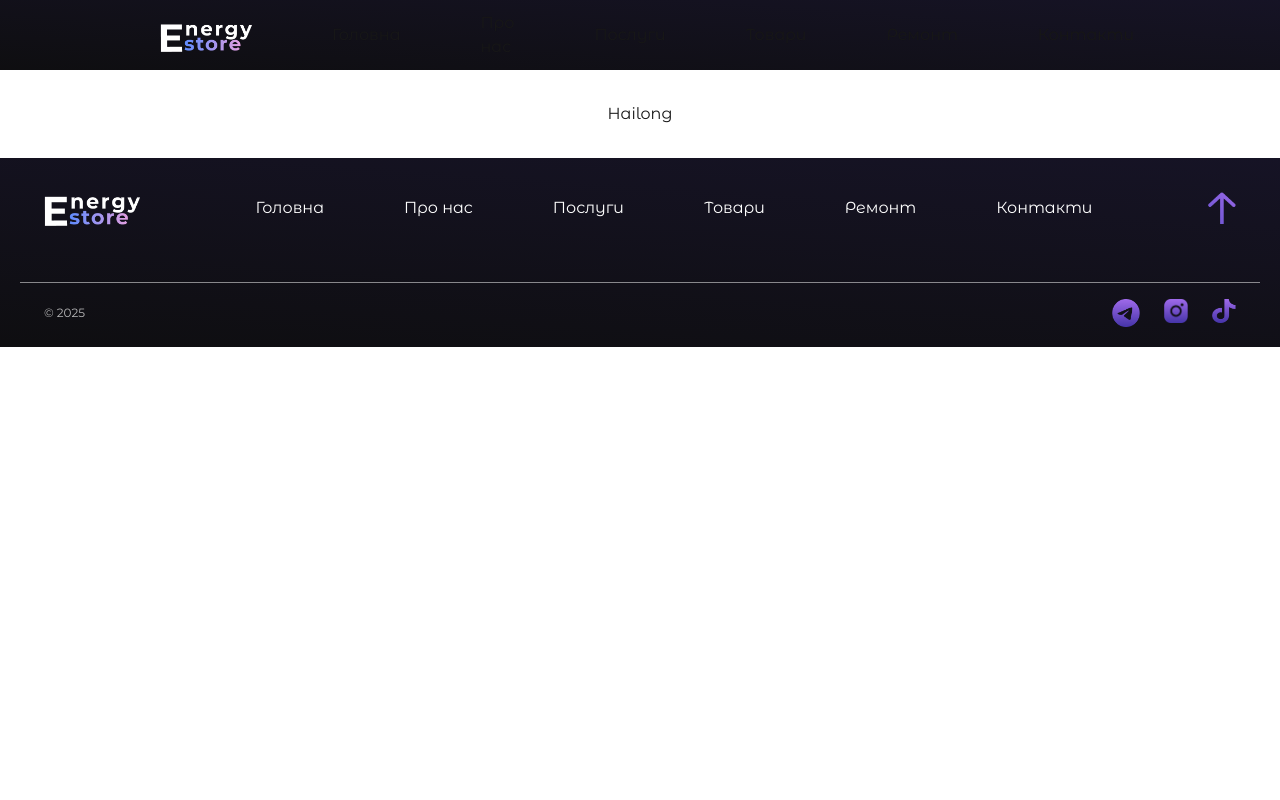
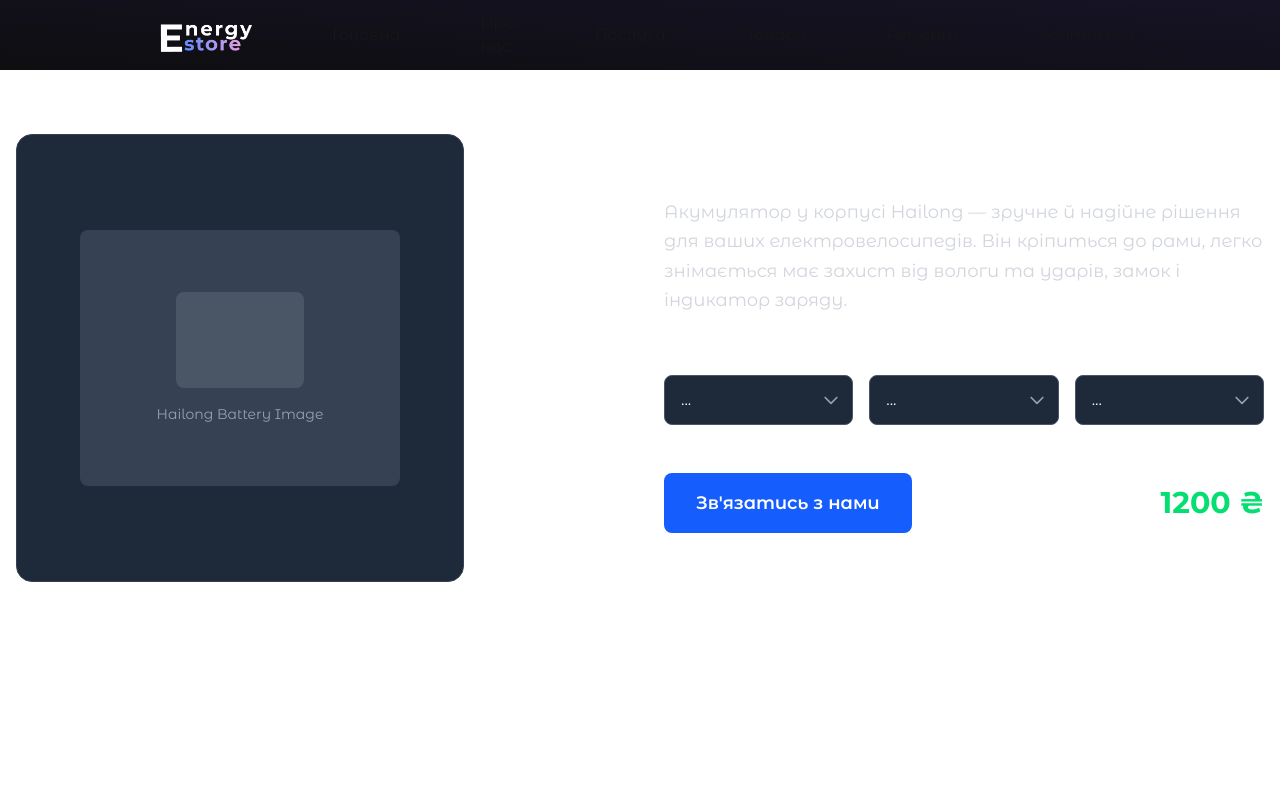
Before and after one commit to TTcee/EnergyStore1, a Next.js app: page /products/Hailong in a window 1280 px wide. Shown: the top 800 px of the page. Built offline with nearby package versions, Linux system fonts and the light colour scheme.

Commit message:
add Hailong page

```diff
--- a/src/app/products/Hailong/page.tsx
+++ b/src/app/products/Hailong/page.tsx
@@ -1,9 +1,214 @@
-import React from "react";
+"use client";
+
+import React, { useState, useEffect } from "react";
+
+interface Option {
+  id: string;
+  label: string;
+  value: string;
+}
+
+interface Configuration {
+  hailong: string;
+  model: string;
+  voltage: string;
+  capacity: string;
+  price: number;
+}
+
+// Повний список конфігурацій
+const configurations: Configuration[] = [
+  // Lion
+  { model: "Lion", hailong: "Hailong 65", voltage: "36V", capacity: "10Ah", price: 1000 },
+  { model: "Lion", hailong: "Hailong 65", voltage: "36V", capacity: "15Ah", price: 1200 },
+  { model: "Lion", hailong: "Hailong 65", voltage: "36V", capacity: "20Ah", price: 1400 },
+  { model: "Lion", hailong: "Hailong 65", voltage: "48V", capacity: "10Ah", price: 1300 },
+  { model: "Lion", hailong: "Hailong 65", voltage: "48V", capacity: "15Ah", price: 1500 },
+  { model: "Lion", hailong: "Hailong 65", voltage: "48V", capacity: "20Ah", price: 1700 },
+
+  { model: "Lion", hailong: "Hailong 80", voltage: "36V", capacity: "25Ah", price: 1800 },
+  { model: "Lion", hailong: "Hailong 80", voltage: "36V", capacity: "30Ah", price: 2000 },
+  { model: "Lion", hailong: "Hailong 80", voltage: "48V", capacity: "25Ah", price: 2200 },
+
+  // LiFePo4
+  { model: "LiFePo4", hailong: "Hailong 65", voltage: "36V", capacity: "6Ah", price: 1100 },
+  { model: "LiFePo4", hailong: "Hailong 80", voltage: "36V", capacity: "12Ah", price: 900 },
+];
 
 const Product1Page = () => {
+  const [selectedModel, setSelectedModel] = useState<string>("");
+  const [selectedVoltage, setSelectedVoltage] = useState<string>("");
+  const [selectedCapacity, setSelectedCapacity] = useState<string>("");
+  const [currentPrice, setCurrentPrice] = useState<number>(1200);
+
+  const models: Option[] = [
+    { id: "lion", label: "Lion", value: "Lion" },
+    { id: "lifepo4", label: "LiFePo4", value: "LiFePo4" },
+  ];
+
+  // Доступні напруги після вибору моделі
+  const availableVoltages = selectedModel
+    ? Array.from(
+        new Set(
+          configurations
+            .filter(c => c.model === selectedModel)
+            .map(c => c.voltage)
+        )
+      )
+    : [];
+
+  // Доступні ємності після вибору моделі та напруги
+  const availableCapacities = selectedModel && selectedVoltage
+    ? configurations
+        .filter(c => c.model === selectedModel && c.voltage === selectedVoltage)
+        .map(c => c.capacity)
+    : [];
+
+  // Поточний Hailong
+  const currentHailong = selectedModel && selectedVoltage && selectedCapacity
+    ? configurations.find(
+        c =>
+          c.model === selectedModel &&
+          c.voltage === selectedVoltage &&
+          c.capacity === selectedCapacity
+      )?.hailong
+    : "";
+
+  // Приклад обчислення ціни (можна замінити на реальні)
+      useEffect(() => {
+  if (selectedModel && selectedVoltage && selectedCapacity) {
+    const config = configurations.find(
+      c => c.model === selectedModel &&
+           c.voltage === selectedVoltage &&
+           c.capacity === selectedCapacity
+    );
+    if (config) {
+      setCurrentPrice(config.price);
+    }
+  }
+}, [selectedModel, selectedVoltage, selectedCapacity]);
+
+  const SelectDropdown = ({
+    label,
+    value,
+    options,
+    onChange,
+    placeholder
+  }: {
+    label: string;
+    value: string;
+    options: string[];
+    onChange: (value: string) => void;
+    placeholder: string;
+  }) => (
+    <div className="flex flex-col">
+      <label className="text-white text-sm mb-2 font-medium">{label}</label>
+      <div className="relative">
+        <select
+          value={value}
+          onChange={(e) => onChange(e.target.value)}
+          className="w-full bg-gray-800 border border-gray-600 rounded-lg px-4 py-3 text-white appearance-none cursor-pointer hover:border-gray-500 focus:border-blue-500 focus:outline-none transition-colors"
+        >
+          <option value="" disabled>
+            {placeholder}
+          </option>
+          {options.map((val) => (
+            <option key={val} value={val}>
+              {val}
+            </option>
+          ))}
+        </select>
+        <div className="absolute inset-y-0 right-0 flex items-center pr-3 pointer-events-none">
+          <svg className="w-5 h-5 text-gray-400" fill="none" stroke="currentColor" viewBox="0 0 24 24">
+            <path strokeLinecap="round" strokeLinejoin="round" strokeWidth={2} d="M19 9l-7 7-7-7" />
+          </svg>
+        </div>
+      </div>
+    </div>
+  );
+
   return (
-    <div style={{ padding: "2rem", textAlign: "center" }}>
-      <h1>Hailong</h1>
+    <div className="min-h-screen py-16 px-4">
+      <div className="max-w-7xl mx-auto">
+        <div className="grid grid-cols-1 lg:grid-cols-2 gap-12 items-start">
+          <div className="flex justify-center lg:justify-start">
+            <div className="bg-gray-800 border border-gray-700 rounded-2xl p-8 max-w-md w-full">
+              <div className="aspect-square flex items-center justify-center">
+                <div className="w-80 h-64 bg-gray-700 rounded-lg flex items-center justify-center">
+                  <div className="text-center">
+                    <div className="w-32 h-24 bg-gray-600 rounded-lg mx-auto mb-4"></div>
+                    <p className="text-gray-400 text-sm">Hailong Battery Image</p>
+                  </div>
+                </div>
+              </div>
+            </div>
+          </div>
+
+          <div className="space-y-8">
+            <div>
+              <h1 className="text-4xl font-bold text-white mb-6">Hailong</h1>
+              <div className="space-y-4 text-gray-300">
+                <p className="text-lg leading-relaxed">
+                  Акумулятор у корпусі Hailong — зручне й надійне рішення для ваших
+                  електровелосипедів. Він кріпиться до рами, легко знімається має захист
+                  від вологи та ударів, замок і індикатор заряду.
+                </p>
+              </div>
+            </div>
+
+            <div className="space-y-6">
+              <div className="grid grid-cols-1 md:grid-cols-3 gap-4">
+                <SelectDropdown
+                  label="Хімія"
+                  value={selectedModel}
+                  options={models.map(m => m.value)}
+                  onChange={(val) => {
+                    setSelectedModel(val);
+                    setSelectedVoltage("");
+                    setSelectedCapacity("");
+                  }}
+                  placeholder="..."
+                />
+
+                <SelectDropdown
+                  label="В"
+                  value={selectedVoltage}
+                  options={availableVoltages}
+                  onChange={(val) => {
+                    setSelectedVoltage(val);
+                    setSelectedCapacity("");
+                  }}
+                  placeholder="..."
+                />
+
+                <SelectDropdown
+                  label="Аг"
+                  value={selectedCapacity}
+                  options={availableCapacities}
+                  onChange={setSelectedCapacity}
+                  placeholder="..."
+                />
+              </div>
+
+              {currentHailong && (
+                <p className="text-gray-400 text-sm mt-1">{currentHailong}</p>
+              )}
+
+              <div className="flex items-center justify-between pt-6">
+                <button className="bg-blue-600 hover:bg-blue-700 text-white font-semibold px-8 py-4 rounded-lg transition-colors text-lg">
+                  Зв'язатись з нами
+                </button>
+
+                <div className="text-right">
+                  <div className="text-3xl font-bold text-green-400">
+                    {currentPrice} ₴
+                  </div>
+                </div>
+              </div>
+            </div>
+          </div>
+        </div>
+      </div>
     </div>
   );
 };
```
